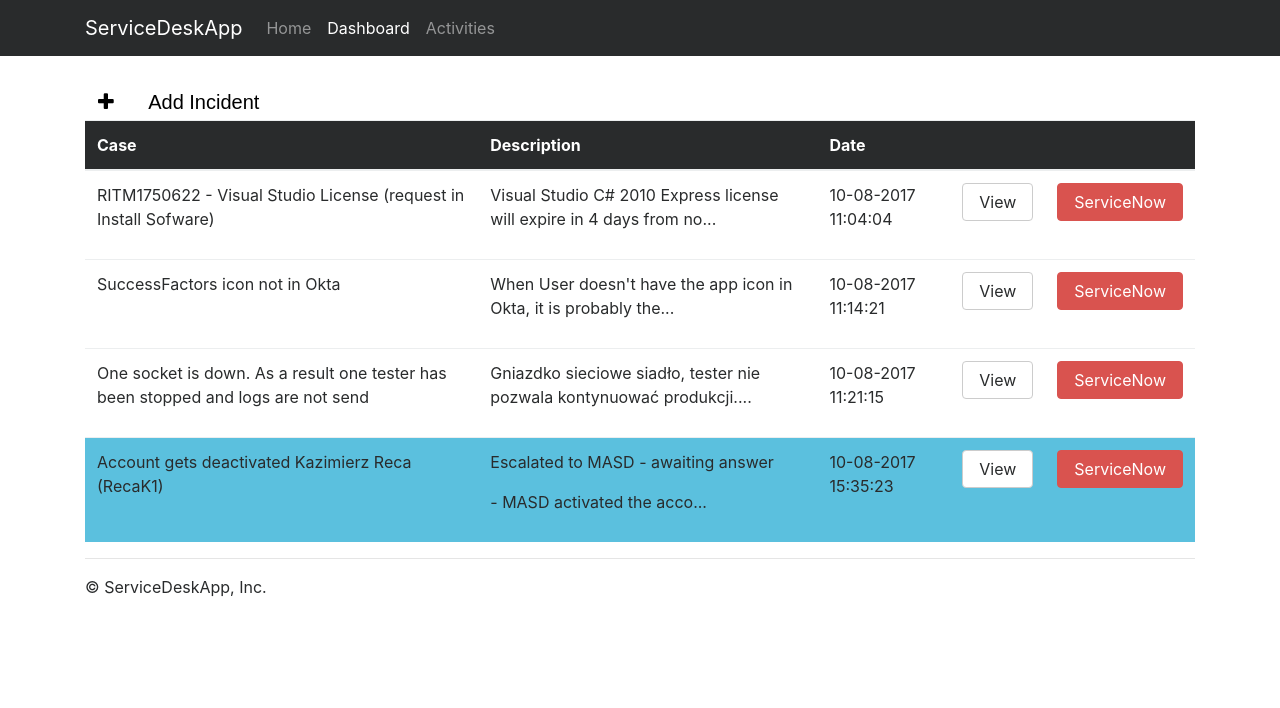
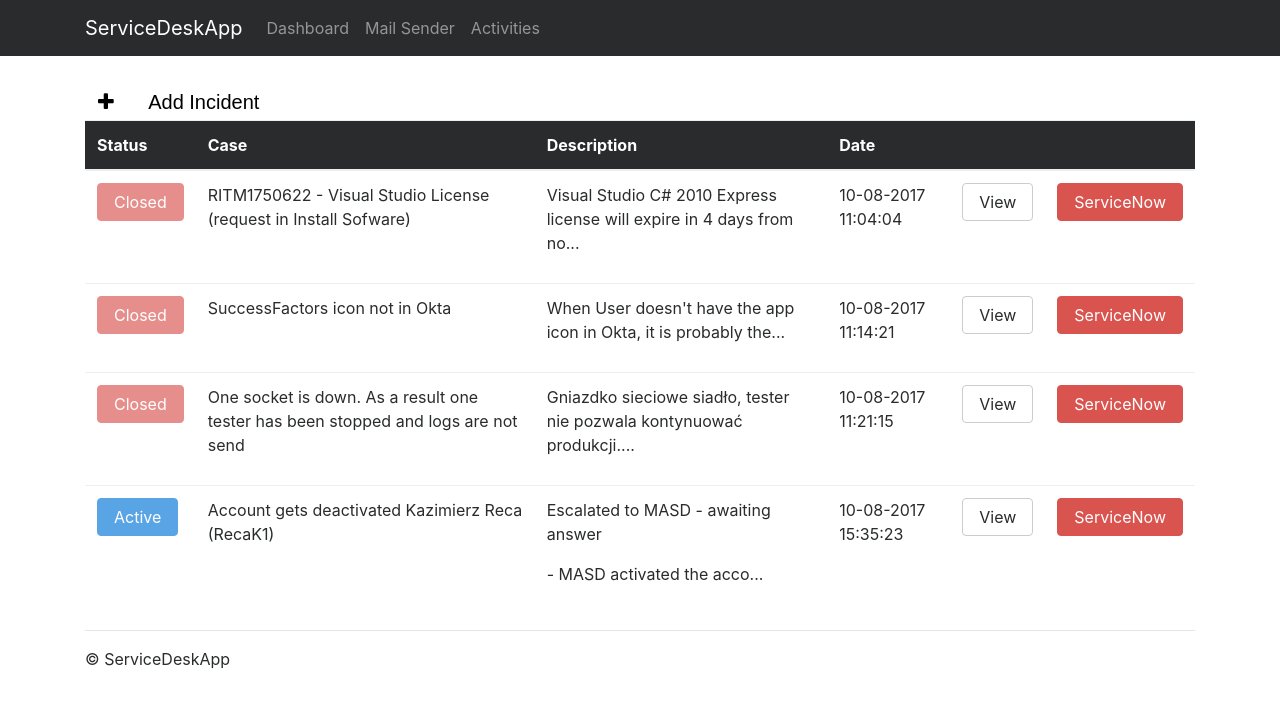
Before and after one commit to Royserg/ServiceDeskApp, a Flask app: page /dashboard in a window 1280 px wide. Shown: the top 708 px of the page. Run offline with Flask 2, Linux system fonts and the light colour scheme; some libraries are stand-ins or nearby versions.

Commit message:
makin mail sender

```diff
--- a/app.py
+++ b/app.py
@@ -1,12 +1,28 @@
 from flask import Flask, request, render_template, url_for, redirect, flash, session, logging
 from peewee import *
 from wtfpeewee.orm import model_form
+from flask_mail import Mail, Message
 
 import models
 import forms
 
 app = Flask(__name__)
 app.secret_key = "big_secret123"
+
+
+# Mail Config
+app.config['MAIL_SERVER'] = 'smtp.office365.com'
+app.config['MAIL_PORT'] = 587
+app.config['SECURITY_EMAIL_SENDER'] = 'tak jak poniżej'
+app.config['MAIL_DEFAULT_SENDER'] = 'jabil email'
+app.config['MAIL_USE_TLS'] = True
+app.config['MAIL_USE_SSL'] = False
+app.config['MAIL_USERNAME'] = "Email"
+app.config['MAIL_PASSWORD'] = "Hasło"
+
+mail = Mail(app)
+
+
 
 
 # Index Route
@@ -80,8 +96,6 @@ def edit_incident(id):
     return render_template('incident_edit.html', form=form, incident=incident)
 
 
-
-
 # Delete Incident
 @app.route('/incident/<int:id>/delete', methods=['POST'])
 def delete_incident(id):
@@ -91,6 +105,22 @@ def delete_incident(id):
     return redirect(url_for('dashboard'))
 
 
+# Mail Sender
+@app.route('/mail_sender', methods=['GET', 'POST'])
+def mail_sender():
+    form = forms.MailForm()
+    if form.validate_on_submit():
+        title = form.title.data
+        recipient = form.recipient.data
+        content = form.content.data
+        msg = Message(title, recipients=[recipient], bcc=["jakub_stanio@jabil.com"])
+        msg.html = content
+        mail.send(msg)
+        flash("Email Sent", "success")
+        return redirect(url_for('mail_sender'))
+    return render_template('mail_sender.html', form=form)
+
+
 # App Init
 if __name__ == '__main__':
     models.initialize()
--- a/forms.py
+++ b/forms.py
@@ -4,9 +4,16 @@ from wtforms.validators import DataRequired, optional
 
 
 
-
+# Incident Form
 class IncidentForm(FlaskForm):
     incident = StringField('Incident', validators=[DataRequired()])
     url = StringField("Url", validators=[DataRequired()] )
     description = TextAreaField("Description", validators=[DataRequired()] )
     is_closed = BooleanField("Closed?", validators=[optional()])
+
+
+# Email Form
+class MailForm(FlaskForm):
+	title = StringField('Title')
+	recipient = StringField('Recipient', validators=[DataRequired()])
+	content = TextAreaField('Content', validators=[DataRequired()])
--- a/templates/dashboard.html
+++ b/templates/dashboard.html
@@ -44,36 +44,12 @@
           <h3>No incidents yet</h3>
       {% else %}
 
-<!-- Card Style
-
-    <div class="row">
-          {% for incident in incidents %}
-
-        <div class="col-sm-6">
-
-            <div class="card card-outline-secondary mb-2">
-              <div class="card-header">
-                  <h5><a href="{{ incident.url }}" target='_blank'>{{ incident.incident }}</a></h5>
-              </div>
-              <div class="card-block">
-                <p class="card-text mb-4">{{ incident.description[:120] | safe }}...</p>
-                  <p class="text-right"><small><strong> {{ incident.created_date.strftime('%d-%m-%Y %H:%M:%S')}} </strong></small></p>
-                <a href="incident/{{ incident.id }}" class="btn btn-secondary">View</a>
-                <a href="{{ incident.url }}" class="btn btn-outline-info" target="_blank">ServiceNow</a>
-              </div>
-            </div>
-
-        </div>
-
-          {% endfor %}
-    </div>
--->
-
 <!--  Table Style   -->
 
     <table class="table table-hover">
        <thead class="thead-inverse">
             <tr>
+                <th>Status</th>
                 <th>Case</th>
                 <th>Description</th>
                 <th>Date</th>
@@ -82,7 +58,13 @@
             </tr>
         </thead>
         {% for incident in incidents %}
-            <tr {% if not incident.is_closed  %} class="bg-info" {%endif%}>
+            <tr>
+                <!--  Change status depending on the 'is_closed' parameter  -->
+                {% if not incident.is_closed  %}
+                    <td><a href='#' class="btn btn-primary btn-md disabled" role="button" aria-disabled="true">Active</a></td>
+                {% else %}
+                    <td><a href='#' class="btn btn-danger btn-md disabled" role="button" aria-disabled="true">Closed</a></td>
+                {%endif%}
                 <td>{{incident.incident}}</td>
                 <td>{{ incident.description[:70] | safe }}...</td>
                 <td>{{ incident.created_date.strftime('%d-%m-%Y %H:%M:%S')}}</td>
--- a/templates/includes/_navbar.html
+++ b/templates/includes/_navbar.html
@@ -4,16 +4,18 @@
         <button class="navbar-toggler navbar-toggler-right" type="button" data-toggle="collapse" data-target="#navbarsExampleContainer" aria-controls="navbarsExampleContainer" aria-expanded="false" aria-label="Toggle navigation">
           <span class="navbar-toggler-icon"></span>
         </button>
-        <a class="navbar-brand" href="#">ServiceDeskApp</a>
+        <a class="navbar-brand" href="/">ServiceDeskApp</a>
 
         <div class="collapse navbar-collapse" id="navbarsExampleContainer">
           <ul class="navbar-nav mr-auto">
             <li class="nav-item">
-                <a class="nav-link" href="/">Home</a>
-            </li>
-            <li class="nav-item active">
                 <a class="nav-link" href="/dashboard">Dashboard</a>
             </li>
+
+            <li class="nav-item">
+                <a class="nav-link" href="/mail_sender">Mail Sender</a>
+            </li>
+
             <li class="nav-item">
                 <a class="nav-link" href="#">Activities</a>
             </li>
--- a/templates/layout.html
+++ b/templates/layout.html
@@ -25,7 +25,7 @@
 
             <hr>
             <footer class="footer">
-                <p>&copy; ServiceDeskApp, Inc.</p>
+                <p>&copy; ServiceDeskApp</p>
             </footer>
         </div>
 
```
Also changed, not shown: templates/mail_sender.html (added, +21 -0 lines), ServiceDesk.db.
